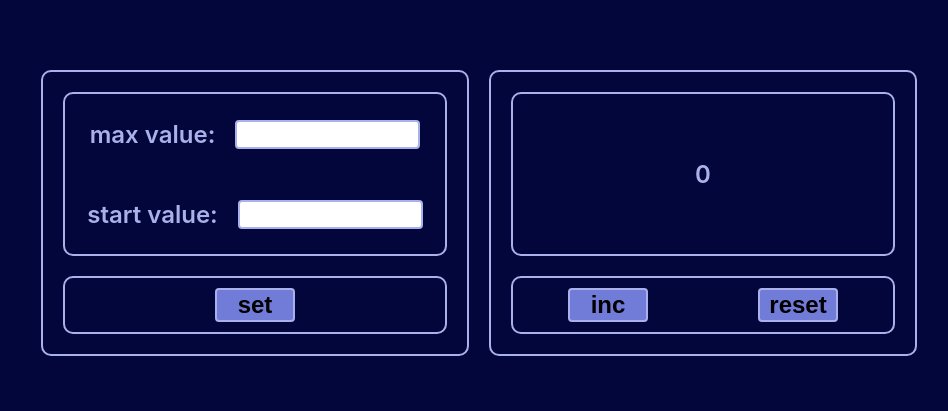
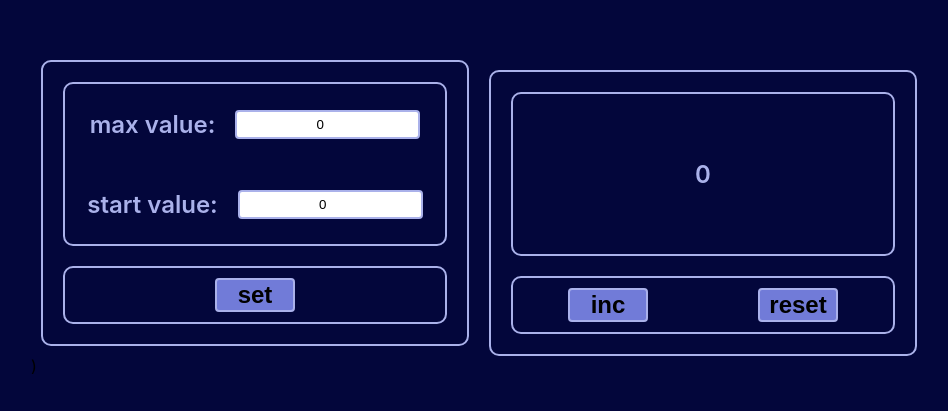
Before and after one commit to eliseevais/11-counter, a React (Create React App) app: page / in a window 1280 px wide. Shown: the part 187-598 px from the top of the page, without its empty margins (161-1109 px from the left). Built offline with nearby package versions, Linux system fonts and the light colour scheme.

Commit message:
moved 2 components in 1, startValue and maxValue were fixed

```diff
--- a/src/App.tsx
+++ b/src/App.tsx
@@ -1,15 +1,101 @@
-import React from "react";
+import React, {useEffect, useState} from "react";
 import styled from "styled-components";
-import {StartWindow} from "./components/startWindow/StartWindow";
-import {CounterWindow} from "./components/counterWindow/CounterWindow";
 import {MyTheme} from "./styles/MyTheme";
+import {Styles} from "./styles/Windows_Styled";
 
 const App = () => {
 
+  const [maxValue, setMaxValue] = useState(0);
+  const onChangeMaxValueHandler = (e: any) => {
+    setMaxValue(+e.currentTarget.value);
+  };
+
+  const [startValue, setStartValue] = useState(0);
+  useEffect(() => {
+    const valueAsString = localStorage.getItem('startValue')
+    if (valueAsString) {
+      const valueAsNumber = JSON.parse(valueAsString);
+      setStartValue(valueAsNumber)
+    }
+  }, []);
+  const onChangeHandler = (e: any) => {
+    setStartValue(+e.currentTarget.value)
+  };
+  const setStartValueHandler = () => {
+    localStorage.setItem('startValue', JSON.stringify(startValue));
+    if (+startValue <= +maxValue ) {
+      setValue(startValue);
+    }
+    if (+startValue > +maxValue ) {
+      setError('Incorrect value');
+    }
+  };
+
+  const [value, setValue] = useState(0);
+  useEffect(() => {
+    const valueAsString = localStorage.getItem('myValue')
+    if (valueAsString) {
+      const valueAsNumber = JSON.parse(valueAsString);
+      setValue(valueAsNumber)
+    }
+  }, []);
+
+  useEffect(() => {
+    localStorage.setItem('myValue', JSON.stringify(value))
+  }, [value]);
+
+  const incHandler = () => {
+    setValue(value + 1)
+  };
+
+  const resetHandler = () => {
+    localStorage.clear();
+    setValue(0);
+    setError(null);
+  };
+
+  const [error, setError] = useState<string | null>(null);
+
   return (
     <AppWrapper>
-      <StartWindow/>
-      <CounterWindow/>
+      <div>
+        <Styles.Wrapper>
+          <Styles.WrapperForValues>
+            <Styles.WrapperForGroup>
+              <div>max value:</div>
+              <input value={maxValue} type={"number"}
+                     onChange={onChangeMaxValueHandler}
+              />
+            </Styles.WrapperForGroup>
+
+            <Styles.WrapperForGroup>
+              <div>start value:</div>
+              <input value={startValue} type={"number"}
+                     onChange={onChangeHandler}
+              />
+            </Styles.WrapperForGroup>
+          </Styles.WrapperForValues>
+
+          <Styles.WrapperForButton>
+            <button onClick={setStartValueHandler}>set</button>
+          </Styles.WrapperForButton>
+        </Styles.Wrapper>
+        )
+      </div>
+      <div>
+        <Styles.Wrapper>
+
+          <Styles.WrapperForValues>
+            {value}
+            {error}
+          </Styles.WrapperForValues>
+
+          <Styles.WrapperForButton>
+            <button onClick={incHandler}>inc</button>
+            <button onClick={resetHandler}>reset</button>
+          </Styles.WrapperForButton>
+        </Styles.Wrapper>
+      </div>
     </AppWrapper>
   )
 }
--- a/src/components/counterWindow/CounterWindow.tsx
+++ /dev/null
@@ -1,42 +0,0 @@
-import React, {useEffect, useState} from "react";
-import {Styles} from "../startWindow/Start.window_Styled";
-
-export const CounterWindow = () => {
-
-  const [value, setValue] = useState(0);
-
-  useEffect(() => {
-    const valueAsString = localStorage.getItem('myValue')
-    if (valueAsString) {
-      const valueAsNumber = JSON.parse(valueAsString);
-      setValue(valueAsNumber)
-    }
-  }, []);
-
-  useEffect(() => {
-    localStorage.setItem('myValue', JSON.stringify(value))
-  }, [value]);
-
-  const incHandler = () => {
-    setValue(value + 1)
-  };
-
-  const resetHandler = () => {
-    localStorage.clear();
-    setValue(0);
-  }
-
-  return (
-    <Styles.Wrapper>
-      <Styles.WrapperForValues>
-        {value}
-      </Styles.WrapperForValues>
-
-      <Styles.WrapperForButton>
-        <button onClick={incHandler}>inc</button>
-        <button onClick={resetHandler}>reset</button>
-      </Styles.WrapperForButton>
-
-    </Styles.Wrapper>
-  )
-}
--- a/src/components/startWindow/StartWindow.tsx
+++ /dev/null
@@ -1,28 +0,0 @@
-import React, {useState} from "react";
-import {Styles} from "./Start.window_Styled";
-
-export const StartWindow = () => {
-
-
-  return (
-    <Styles.Wrapper>
-      <Styles.WrapperForValues>
-
-        <Styles.WrapperForGroup>
-          <div>max value: </div>
-          <input type={"number"}/>
-        </Styles.WrapperForGroup>
-
-        <Styles.WrapperForGroup>
-          <div>start value: </div>
-          <input type={"number"}/>
-        </Styles.WrapperForGroup>
-
-      </Styles.WrapperForValues>
-
-      <Styles.WrapperForButton>
-        <button>set</button>
-      </Styles.WrapperForButton>
-    </Styles.Wrapper>
-  )
-}
--- a/src/components/startWindow/Start.window_Styled.ts
+++ b/src/styles/Windows_Styled.ts
@@ -1,6 +1,6 @@
 import React from "react";
 import styled from "styled-components";
-import {MyTheme} from "../../styles/MyTheme";
+import {MyTheme} from "./MyTheme";
 
 const Wrapper = styled.div`
   display: flex;
```
